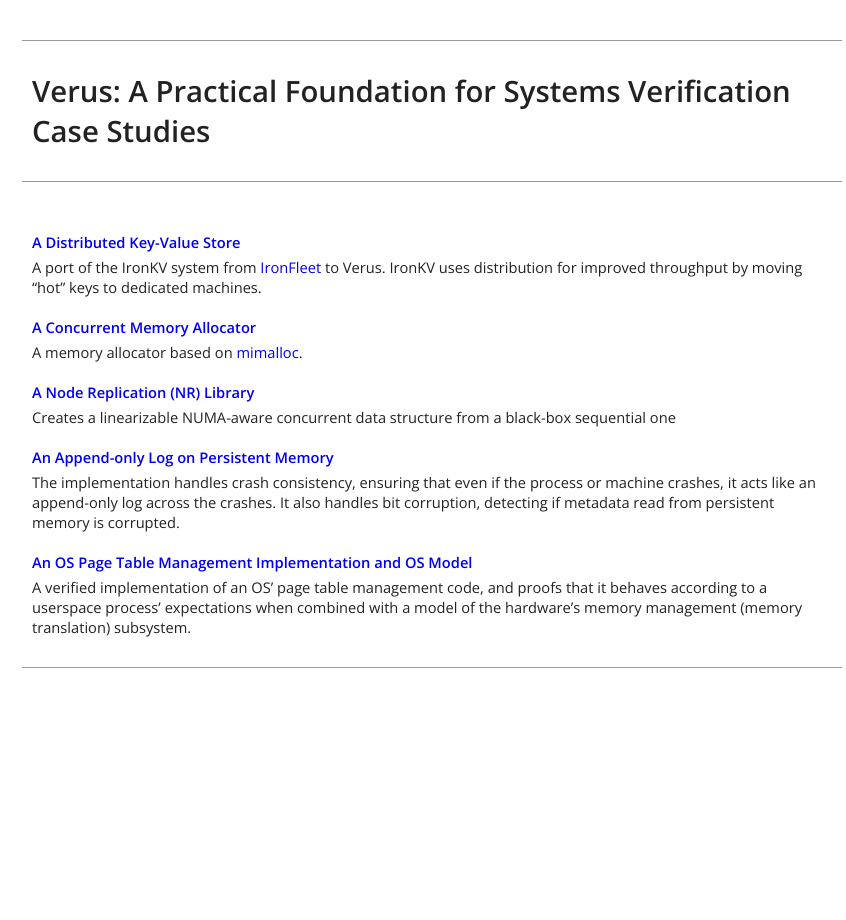
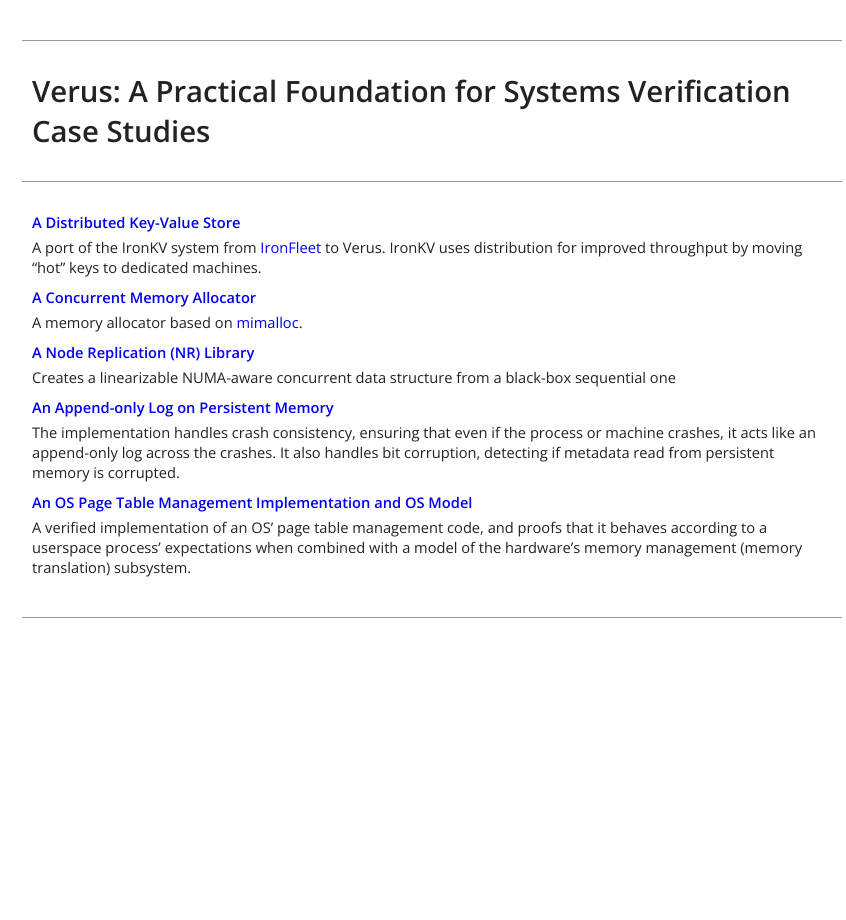
Before and after one commit to verus-lang/paper-sosp24-artifact, a Jekyll site: the page built from site/case-studies.md, in a window 1280 px wide. Shown: the whole page, without its empty margins (8-854 px from the left). Built offline with Jekyll 4.4.1, drawn with Linux system fonts in a browser that asks for light colours.

Commit message:
formatting

```diff
--- a/site/case-studies.md
+++ b/site/case-studies.md
@@ -11,7 +11,7 @@ layout: default
 
         {% assign projects = site.projects | where: "type", "project" %}
         {% for project in projects %}
-            <li>
+            <li class="case-studies">
                 <div>
                   <a href="{{ project.code }}" class="paper-title">{{ project.title }}</a>
                 </div>
--- a/site/css/index.css
+++ b/site/css/index.css
@@ -116,23 +116,11 @@ div.main > h2.no-h3 {
   padding-bottom: 10px;
 }
 
-.publication-year {
-}
-
-li {
+li.case-studies {
   list-style-type: none;
 }
-
-ul.publication > li {
-  margin-top: 20px;
-}
-
-ul.publication > li:first-child {
-  margin-top: 0px;
-}
-
-.publication-location {
-  font-style: italic;
+li.case-studies p {
+  margin-bottom: 10px;
 }
 
 span.comment {
@@ -167,3 +155,6 @@ div.md div.highlight {
   margin-bottom: 10px;
   margin-left: 10px;
 }
+div.md li {
+  margin-left: 20px;
+}
```
